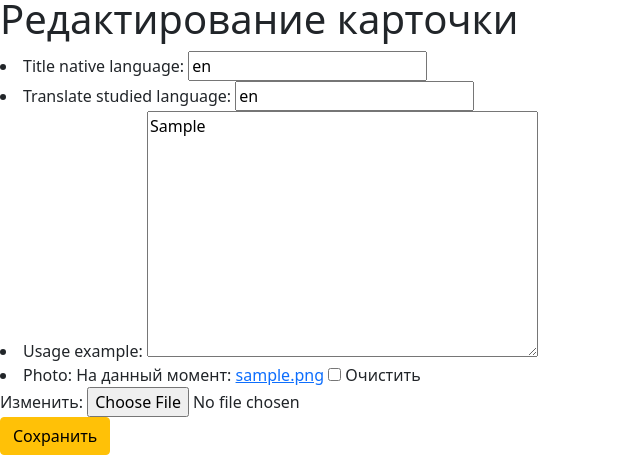
After one commit to Edgar-84/Study_language, a Django app: page /card_info/1/edit/ in a window 1280 px wide. The commit adds this page. Shown: the part 465-920 px from the top of the page, without its empty margins (0-640 px from the left). Run offline with Django 4.2, Linux system fonts and the light colour scheme; tables that the repository leaves empty hold one stand-in row (values such as "Sample post"); some libraries are stand-ins or nearby versions.

Commit message:
create card_edit.html, CardUpdateView, new path in URL and EditCardForm for change card and save unigue title

```diff
--- a/cards/forms.py
+++ b/cards/forms.py
@@ -48,7 +48,37 @@ class AddCardForm(forms.ModelForm):
             values_list('title_native_language', flat=True).distinct()
 
         if title in list_titles:
-            raise ValidationError(("Карточка '%(value)s' уже есть в списке!"),
+            raise ValidationError(("Карточка с именем '%(value)s' уже есть в списке!"),
+                                  code='invalid',
+                                  params={'value': title})
+        return title
+
+
+class EditCardForm(forms.ModelForm):
+    def __init__(self, *args, **kwargs):
+        self.request = kwargs.pop("request")
+        self.card_id = kwargs.pop("card_id")
+        super(EditCardForm, self).__init__(*args, **kwargs)
+
+    class Meta:
+        model = Card
+        fields = ['title_native_language', 'translate_studied_language',
+                  'usage_example', 'photo']
+        widgets = {
+            'usage_example': forms.Textarea(attrs={'cools': 60, 'rows': 10}),
+        }
+
+    def clean_title_native_language(self):
+        title = self.cleaned_data['title_native_language']
+        card_object = Card.objects.filter(id=self.card_id)
+        for_compare_id = Card.objects.filter(title_native_language=title)[0].id
+
+        list_titles = Card.objects.filter(user=self.request.user,
+                                          category=card_object[0].category_id).\
+            values_list('title_native_language', flat=True).distinct()
+
+        if (title in list_titles) and (self.card_id != for_compare_id):
+            raise ValidationError(("Карточка с именем '%(value)s' уже есть в списке!"),
                                   code='invalid',
                                   params={'value': title})
         return title
--- a/cards/models.py
+++ b/cards/models.py
@@ -27,7 +27,6 @@ class Category(models.Model):
         verbose_name = "Category"
         verbose_name_plural = "Categories"
         ordering = ['-time_update']
-        unique_together = ['title', 'user']
 
 
 class Card(models.Model):
@@ -61,4 +60,3 @@ class Card(models.Model):
         verbose_name = "Card"
         verbose_name_plural = "Cards"
         ordering = ['time_create', 'title_native_language']
-        unique_together = (('title_native_language', 'user'),)
--- a/cards/templates/cards/addcard.html
+++ b/cards/templates/cards/addcard.html
@@ -1,6 +1,6 @@
 {% extends "cards/base.html" %}
 
-{% block  content %}
+{% block content %}
 <div class="features">
     <h1>{{ title }}</h1>
     <form action="{% url 'add_card' cat_id %}" method="post" enctype="multipart/form-data">
--- /dev/null
+++ b/cards/templates/cards/card_edit.html
@@ -0,0 +1,12 @@
+{% extends "cards/base.html" %}
+
+{% block content %}
+<div class="features">
+    <h1>{{ title }}</h1>
+    <form action="" method="post" enctype="multipart/form-data">
+        {% csrf_token %}
+        {{ form.as_ul }}
+        <button type="submit" class="btn btn-warning">Сохранить</button>
+    </form>
+</div>
+{% endblock  %}
--- a/cards/templates/cards/card_info.html
+++ b/cards/templates/cards/card_info.html
@@ -11,5 +11,8 @@
     {% if card.usage_example %}
     <p>Пример применения: {{ card.usage_example }}</p>
     {% endif %}
+    <br>
+
+    <a href="{% url 'update_card' card.id %}"><li><button class="btn btn-info">Изменить карточку</button></li></a>
 </div>
 {% endblock %}
--- a/cards/urls.py
+++ b/cards/urls.py
@@ -14,4 +14,5 @@ urlpatterns = [
     path('category/<slug:cat_slug>/', ShowCategory.as_view(), name='category'),
     path('addcard/<slug:cat_id>/', AddCard.as_view(), name='add_card'),
     path('addcategory/', AddCategory.as_view(), name='add_category'),
+    path('card_info/<int:pk>/edit/', CardsUpdateView.as_view(), name='update_card'),
 ]
--- a/cards/views.py
+++ b/cards/views.py
@@ -4,7 +4,7 @@ from django.contrib.auth.views import LoginView
 from django.http import HttpResponse, HttpResponseNotFound
 from django.shortcuts import render, redirect
 from django.urls import reverse_lazy
-from django.views.generic import ListView, DetailView, CreateView
+from django.views.generic import ListView, DetailView, CreateView, UpdateView
 
 from .forms import *
 from .utils import *
@@ -72,6 +72,7 @@ class AddCard(DataMixin, LoginRequiredMixin, CreateView):
 
     def form_valid(self, form):
         form.instance.user = self.request.user
+        print(int(self.request.path.split('/')[-2]))
         form.instance.category = Category.objects.get(id=int(self.request.path.split('/')[-2]))
         return super().form_valid(form)
 
@@ -124,6 +125,23 @@ class AddCategory(DataMixin, LoginRequiredMixin, CreateView):
         return kwargs
 
 
+class CardsUpdateView(DataMixin, UpdateView):
+    model = Card
+    form_class = EditCardForm
+    template_name = "cards/card_edit.html"
+
+    def get_context_data(self, **kwargs):
+        context = super().get_context_data(**kwargs)
+        common_date = self.get_user_context(title="Редактирование карточки")
+        return dict(list(context.items()) + list(common_date.items()))
+
+    def get_form_kwargs(self):
+        kwargs = super().get_form_kwargs()
+        kwargs.update({'request': self.request})
+        kwargs.update({'card_id': int(self.request.path.split('/')[-3])})
+        return kwargs
+
+
 def logout_user(request):
     logout(request)
     return redirect('login')
```
Also changed, not shown: cards/migrations/0001_initial.py (added), cards/migrations/0002_alter_category_unique_together.py (added).
